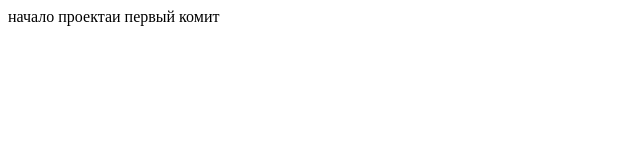
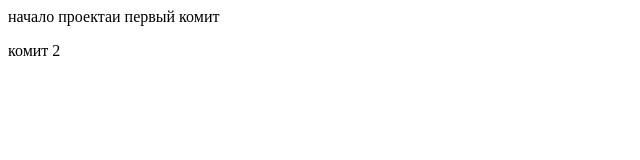
Before and after one commit to Vitally83/gitTest, a plain HTML site: page index.html in a window 1280 px wide. Shown: the full height of the page, 0-640 px from the left. Drawn offline with Linux system fonts and the light colour scheme.

Commit message:
комит 2

```diff
--- a/index.html
+++ b/index.html
@@ -6,5 +6,6 @@
 </head>
 <body>
  <div>начало проектаи первый комит</div>
+ <p>комит 2</p>
 </body>
 </html>
```
